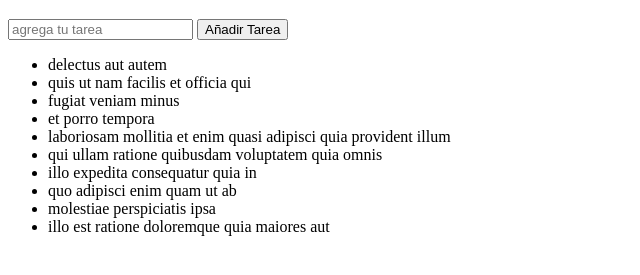
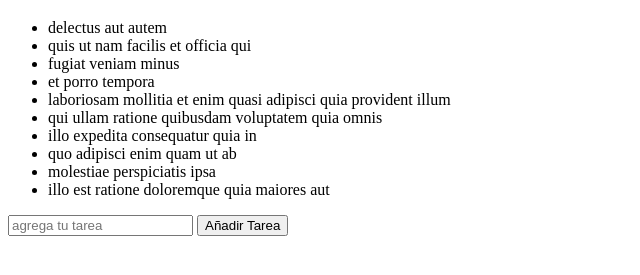
Before and after one commit to marcecabelloh/lista-tareas, a plain HTML site: page index.html in a window 1280 px wide. Shown: the part 61-336 px from the top of the page, without its empty margins (0-640 px from the left). Drawn offline with Linux system fonts and the light colour scheme.

Commit message:
ejercicio logra imprimir la lista

```diff
--- a/assets/js/main.js
+++ b/assets/js/main.js
@@ -1,15 +1,75 @@
 
 
- function listaTarea(){
+var arreglo = [
+  {
+    "userId": 1,
+    "id": 1,
+    "title": "delectus aut autem",
+    "completed": false
+  },
+  {
+    "userId": 1,
+    "id": 2,
+    "title": "quis ut nam facilis et officia qui",
+    "completed": false
+  },
+  {
+    "userId": 1,
+    "id": 3,
+    "title": "fugiat veniam minus",
+    "completed": false
+  },
+  {
+    "userId": 1,
+    "id": 4,
+    "title": "et porro tempora",
+    "completed": true
+  },
+  {
+    "userId": 1,
+    "id": 5,
+    "title": "laboriosam mollitia et enim quasi adipisci quia provident illum",
+    "completed": false
+  },
+  {
+    "userId": 1,
+    "id": 6,
+    "title": "qui ullam ratione quibusdam voluptatem quia omnis",
+    "completed": false
+  },
+  {
+    "userId": 1,
+    "id": 7,
+    "title": "illo expedita consequatur quia in",
+    "completed": false
+  },
+  {
+    "userId": 1,
+    "id": 8,
+    "title": "quo adipisci enim quam ut ab",
+    "completed": true
+  },
+  {
+    "userId": 1,
+    "id": 9,
+    "title": "molestiae perspiciatis ipsa",
+    "completed": false
+  },
+  {
+    "userId": 1,
+    "id": 10,
+    "title": "illo est ratione doloremque quia maiores aut",
+    "completed": true
+  },
+  ];
 
-  	var lista = document.getElementById("lista");
-  	var tareaInput = document.getElementById("tareaInput");
-  	var boton= document.getElementById("btn");
 
-  	var agregarTarea= function(){}
-  	var comprobarInput= function(){}
 
-  		boton.addEventListener("click", agregarTarea);
-  		tareaInput.addEventListener("click", comprobarInput);
+function listaTarea(){
 
-	}
+	var tareas = document.getElementById("lista");
+	arreglo.forEach(function(elementos){
+		tareas.innerHTML += '<li>' + elementos.title + '</li>';
+	})
+}
+listaTarea();
--- a/index.html
+++ b/index.html
@@ -6,26 +6,14 @@
 </head>
 <body>
 	<h1>Añade tareas a tu lista</h1>
+	<ul id="lista">
+	</ul>
 
 	<div id="nuevaInfo"></div>
 	<input type="text" id="tareaInput" placeholder="agrega tu tarea">
-	<button type="button" id="btn" onclick="listaTarea()">Añadir Tarea</button>
-
-	<ul id="lista">
-		<li>delectus aut autem</li>
-		<li>quis ut nam facilis et officia qui</li>
-		<li>fugiat veniam minus</li>
-		<li>et porro tempora</li>
-		<li>laboriosam mollitia et enim quasi adipisci quia provident illum</li>
-		<li>qui ullam ratione quibusdam voluptatem quia omnis</li>
-		<li>illo expedita consequatur quia in</li>
-		<li>quo adipisci enim quam ut ab</li>
-		<li>molestiae perspiciatis ipsa</li>
-		<li>illo est ratione doloremque quia maiores aut</li>
-	</ul>
+	<button type="button" id="boton" onclick="listaTarea()">Añadir Tarea</button>
 
 
-	<script src="data.js"></script>
-	<script src="main.js"></script>
+	<script src="assets/js/main.js"></script>
 </body>
 </html>
```
Also changed, not shown: assets/js/data.js (deleted, +0 -61 lines).
